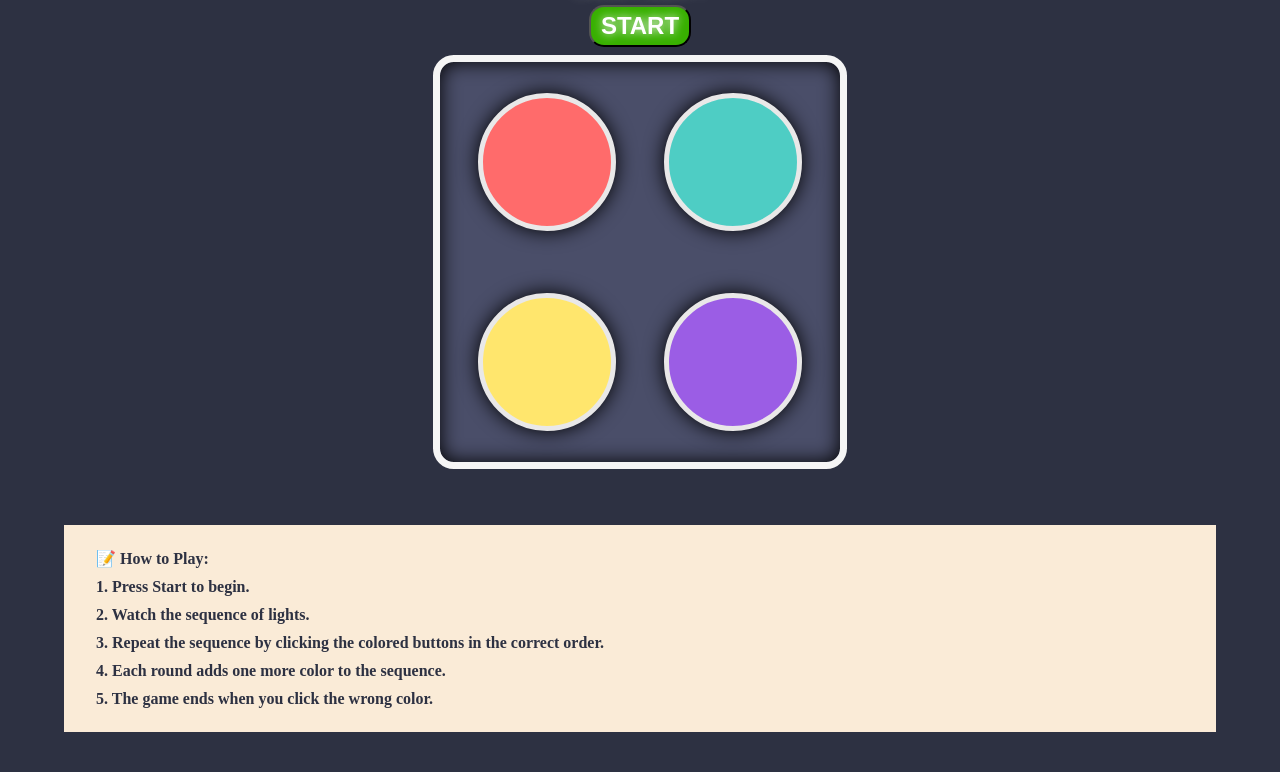
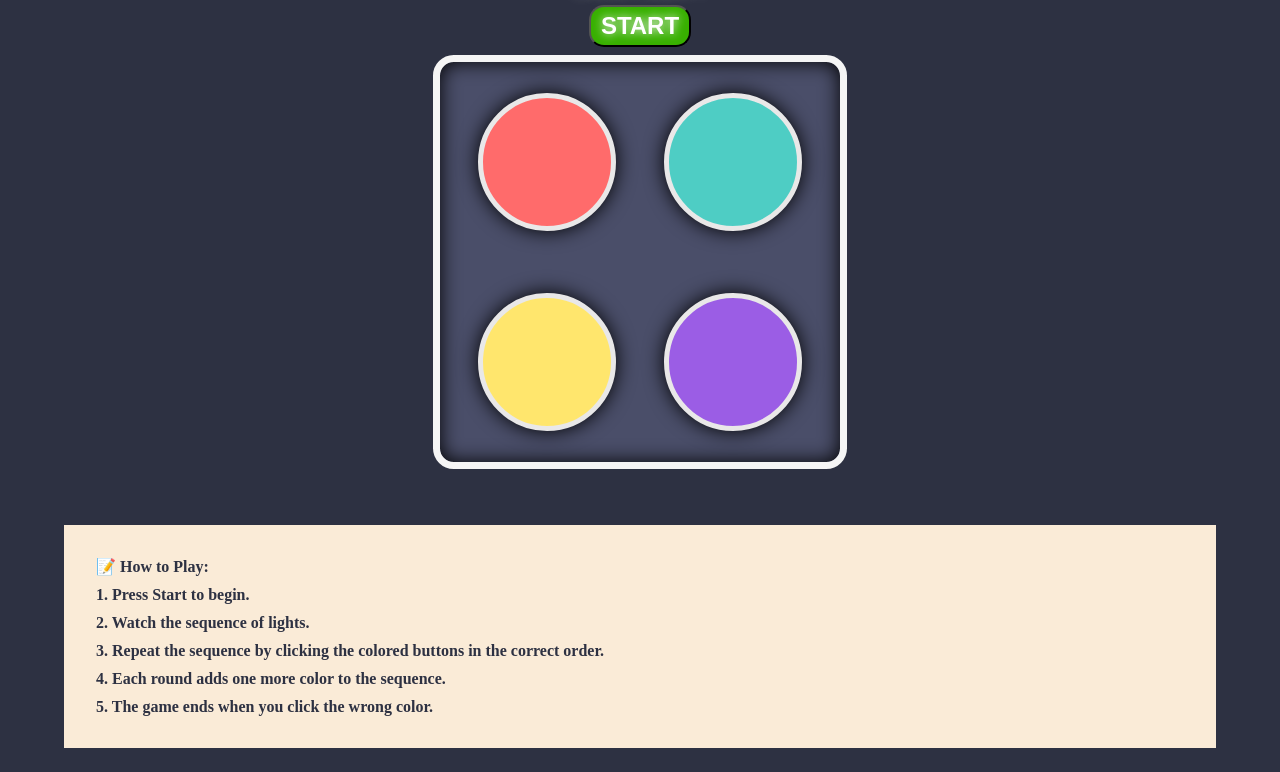
Before and after one commit to raj-singh2005/Simon-Says-Game, a plain HTML site: page index.html in a window 1280 px wide. Shown: the part 152-924 px from the top of the page. Drawn offline with Linux system fonts and the light colour scheme.

Commit message:
fixing layout

```diff
--- a/media.css
+++ b/media.css
@@ -11,4 +11,5 @@
     height: 7rem;
     margin: 0rem 1rem;
    }
+
 }
--- a/style.css
+++ b/style.css
@@ -109,8 +109,8 @@ button:hover{
 }
 
 ul{
-    padding: 1.5rem 0rem;
-    margin-left: 2rem;
+    padding: 2rem 2rem;
+
 
     font-size: 1rem;
     text-align: left;
```
